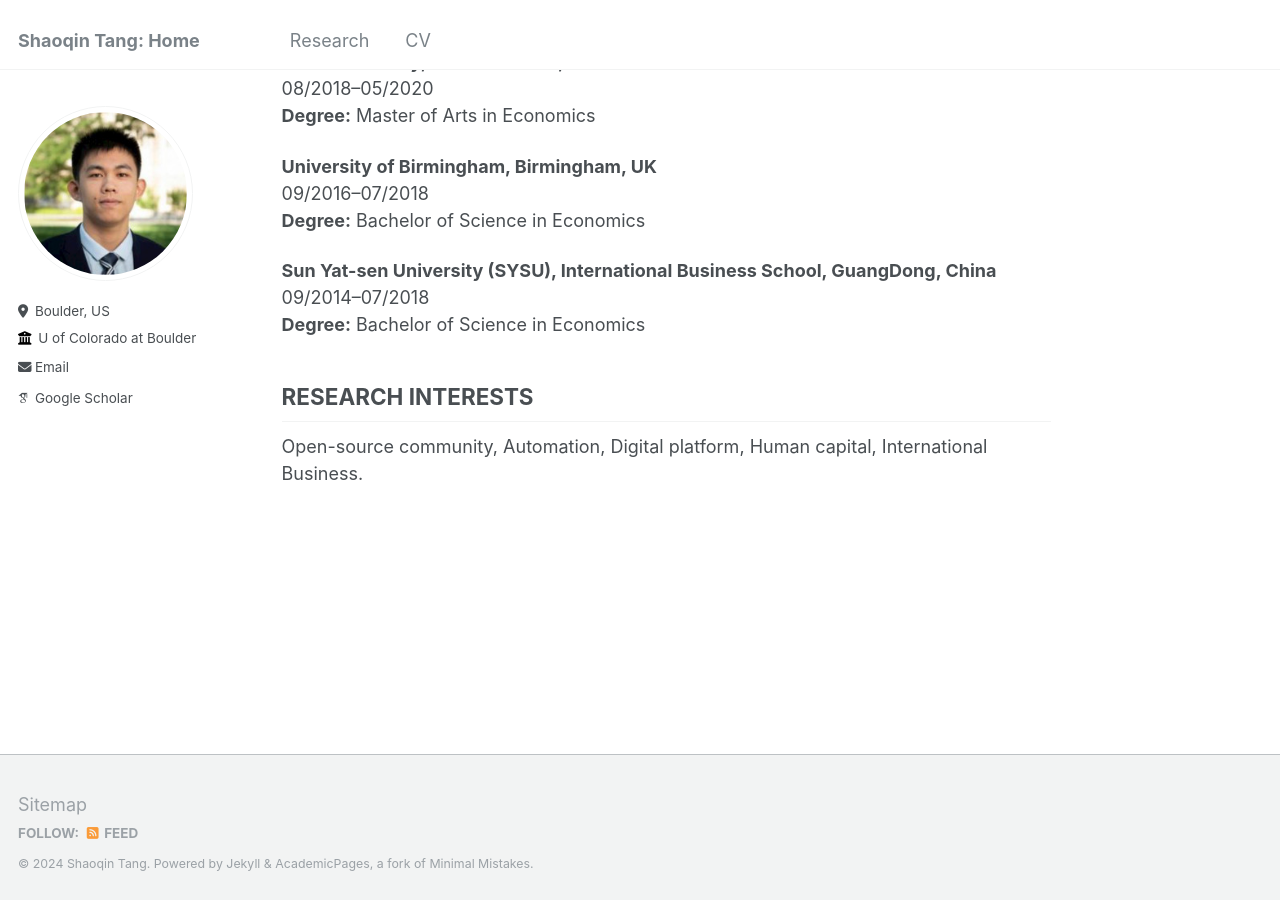
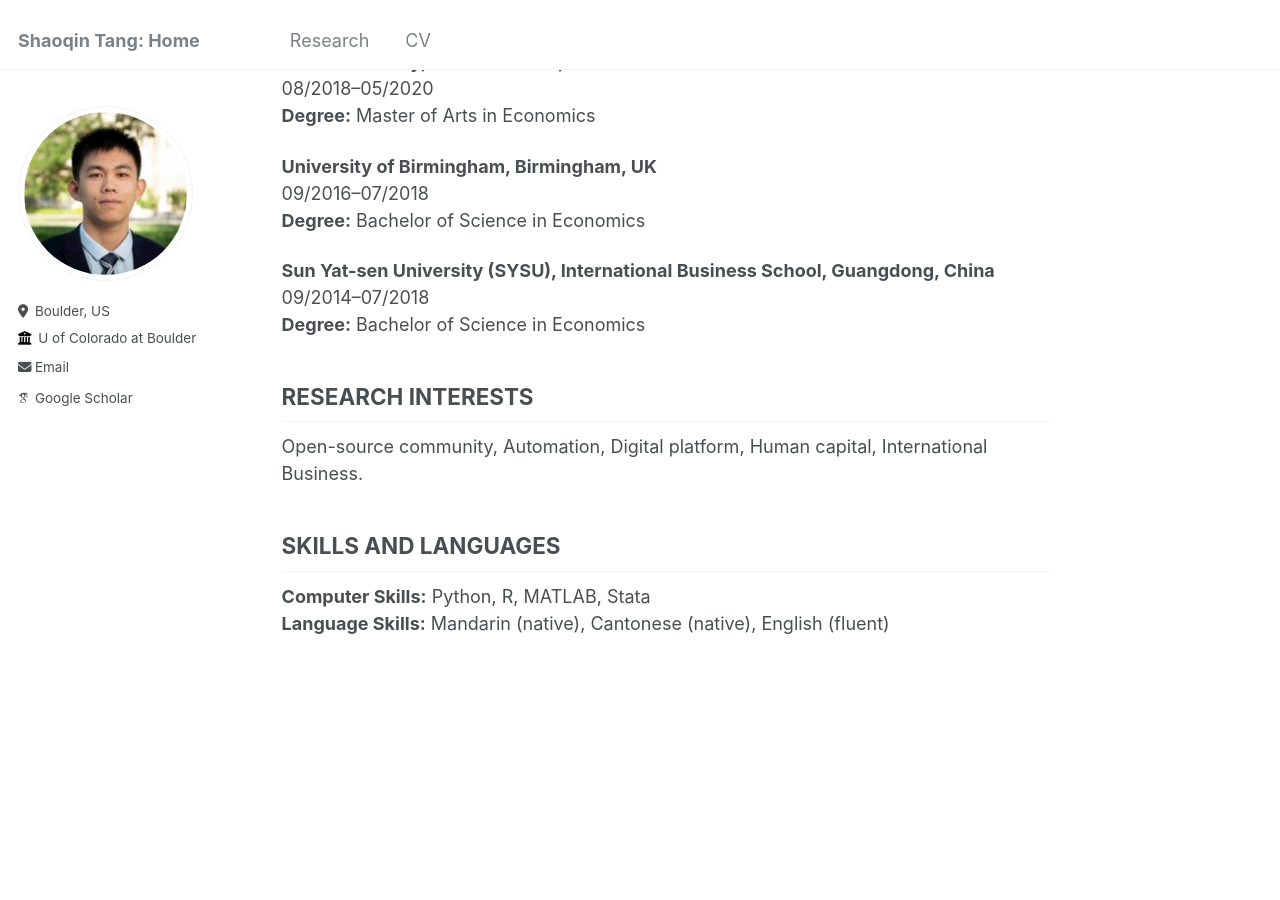
Before and after one commit to shaoqint/Shaoqint.github.io, a Jekyll site: the page built from _pages/about.md, in a window 1280 px wide and 900 px high, scrolled down 532 px. Built offline with Jekyll 4.4.1, drawn with Linux system fonts in a browser that asks for light colours; some web fonts are replaced.

Commit message:
Update about.md

```diff
--- a/_pages/about.md
+++ b/_pages/about.md
@@ -27,9 +27,14 @@ Expected 2026
 09/2016--07/2018
 **Degree:** Bachelor of Science in Economics
 
-**Sun Yat-sen University (SYSU), International Business School, GuangDong, China**
+**Sun Yat-sen University (SYSU), International Business School, Guangdong, China**
 09/2014--07/2018
 **Degree:** Bachelor of Science in Economics
 
 ## RESEARCH INTERESTS
 Open-source community, Automation, Digital platform, Human capital, International Business.
+
+## SKILLS AND LANGUAGES
+
+**Computer Skills:** Python, R, MATLAB, Stata
+**Language Skills:** Mandarin (native), Cantonese (native), English (fluent)
```
